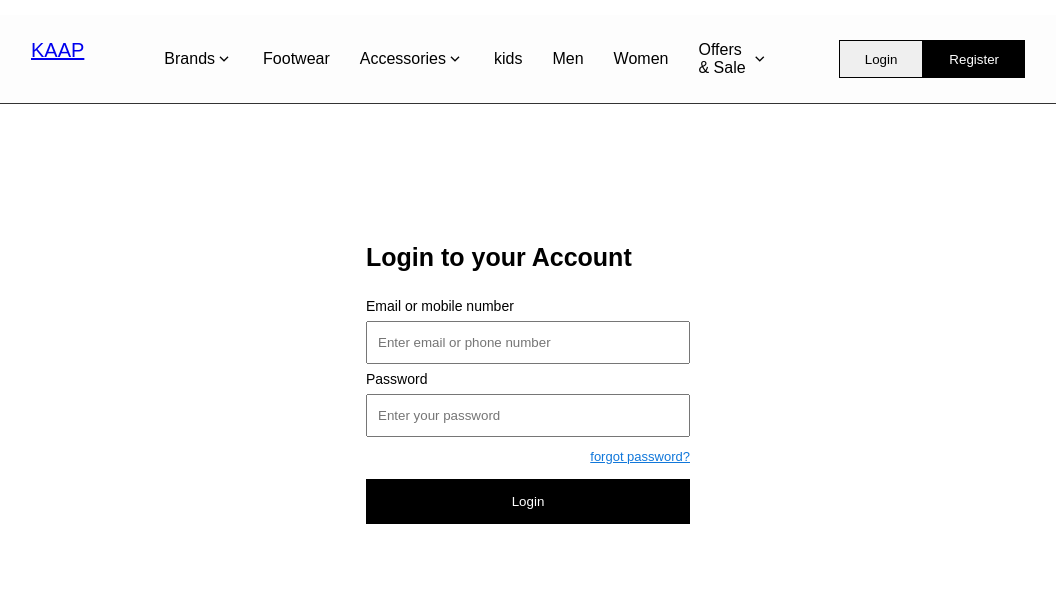
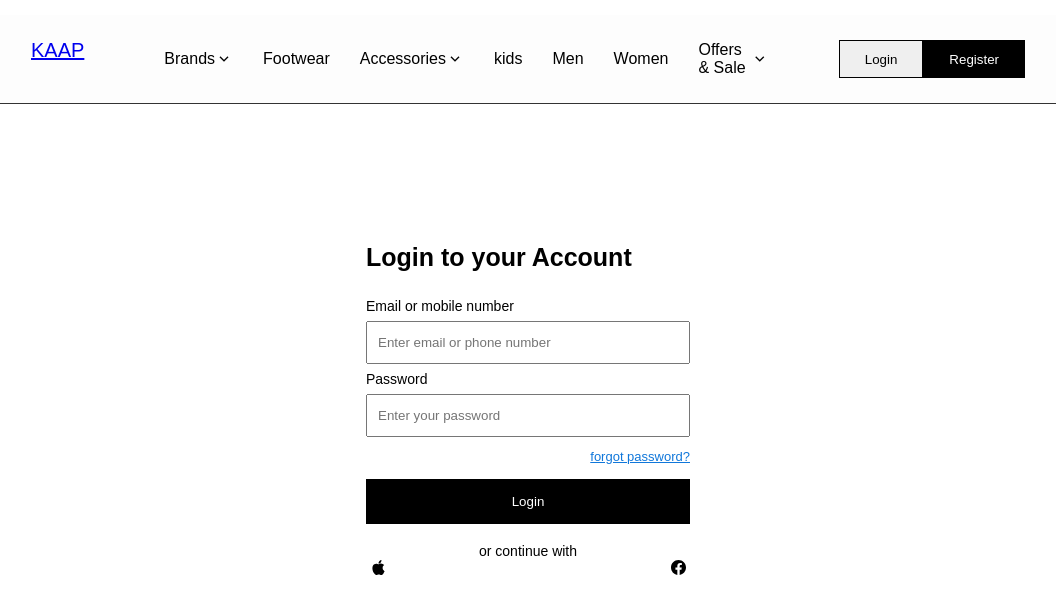
Before and after one commit to zurane/Hueman-Made, a plain HTML site: page login.html in a window 1280 px wide. Shown: the whole page, without its empty margins (112-1168 px from the left). Drawn offline with nearby package versions, Linux system fonts and the light colour scheme; a web font is replaced by a local one.

Commit message:
Third-party sign section added on form

```diff
--- a/login.html
+++ b/login.html
@@ -71,8 +71,15 @@
         <br />
         <span class="forgot-password-btn"><a href="#">forgot password?</a></span>
         <div class="form-btn"><button type="submit">Login</button></div><br />
+      </form>
+    </div>
+  </div>
 
-      </form>
+  <div class="third-party-logins">
+    <span class="continue-using-text">or continue with</span>
+    <div class="icons">
+      <div class="icon"><img src="/assets/apple.svg" alt="apple-logo" width="5%" /></div>
+      <div class="icon"><img src="/assets/facebook.svg" alt="apple-logo" width="5%" /></div>
     </div>
   </div>
   <script src="./scripts/main.js"></script>
--- a/scss/style.scss
+++ b/scss/style.scss
@@ -320,3 +320,18 @@ label {
     color: $forgot-password-color;
   }
 }
+
+.continue-using-text {
+  text-align: center;
+  font-family: "Switzer", sans-serif;
+  font-size: 14px;
+}
+
+.third-party-logins {
+  text-align: center;
+}
+
+.icons {
+  display: flex;
+  justify-content: center;
+}
```
Also changed, not shown: assets/apple.svg (added), assets/facebook.svg (added), scss/style.css, 1 other file.
